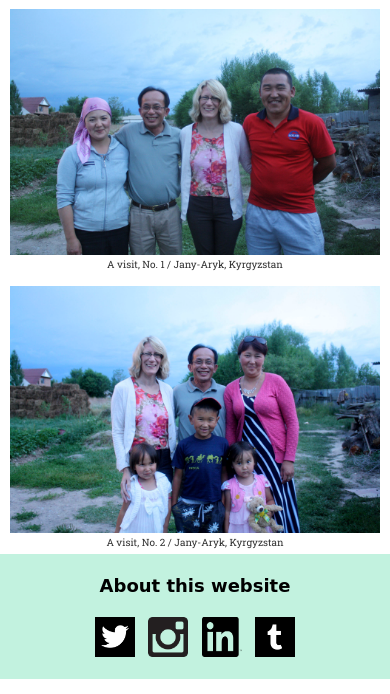
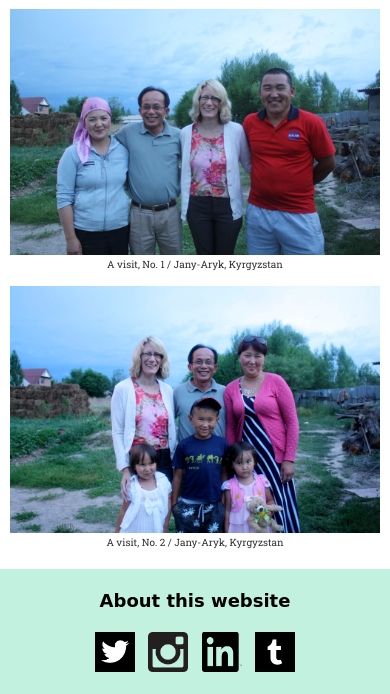
Before and after one commit to smashleynguyen/final_project, a plain HTML site: page photo-archive.html in a window 390 px wide. Shown: the part 4441-5135 px from the top of the page. Drawn offline with nearby package versions, Linux system fonts and the light colour scheme; a web font is replaced by a local one.

Commit message:
Photo archive space adjustments
bottom row

```diff
--- a/photo-archive.html
+++ b/photo-archive.html
@@ -102,7 +102,6 @@
                 <p class="caption">Tourism at the Taj Mahal / Agra, India</p>
               </div>
             </div>
-
             <div class="col-1-4">
               <div class="box-5">
                 <img class="mobile-portfolio" src="images/Photos/1_waterfront.jpg">
@@ -122,12 +121,11 @@
               </div>
             </div>
             <div class="col-1-4">
-              <div class="box-6">
+              <div class="box-6-special">
                 <img class="mobile-portfolio" src="images/Photos/Family_Photo1.jpg">
                 <p class="caption">A visit, No. 2 / Jany-Aryk, Kyrgyzstan</p>
               </div>
             </div>
-
         </main>
       </div>
 
--- a/style.css
+++ b/style.css
@@ -372,6 +372,13 @@ main {
   padding-top: 10px;
 }
 
+.box-6-special {
+  padding-right: 10px;
+  padding-top: 10px;
+  padding-left: 10px;
+  padding-bottom: 20px;
+}
+
 .caption {
   font-size: 10px;
   text-align: center;
@@ -555,21 +562,21 @@ main a {
   }
 
   .box-1 {
-    width: 400px;
+    width: 100%;
     height: 200px;
     border-bottom: 1px solid #e5ebec;
   }
 
   .box-2 {
-    width: 400px;
+    width: 100%;
     height: 200px;
     border-bottom: 1px solid #e5ebec;
     padding-top: 10px;
   }
 
   .box-3 {
-    width: 400px;
-    height: 225px;
+    width: 100%;
+    height: 250px;
     border-bottom: 1px solid #e5ebec;
     padding-top: 10px;
   }
@@ -598,6 +605,13 @@ main a {
     padding-top: 10px;
     padding-left: 10px;
     padding-bottom: 5px;
+  }
+
+  .box-6-special {
+    padding-right: 10px;
+    padding-top: 10px;
+    padding-left: 10px;
+    padding-bottom: 20px;
   }
 
   .mobile-portfolio {
```
